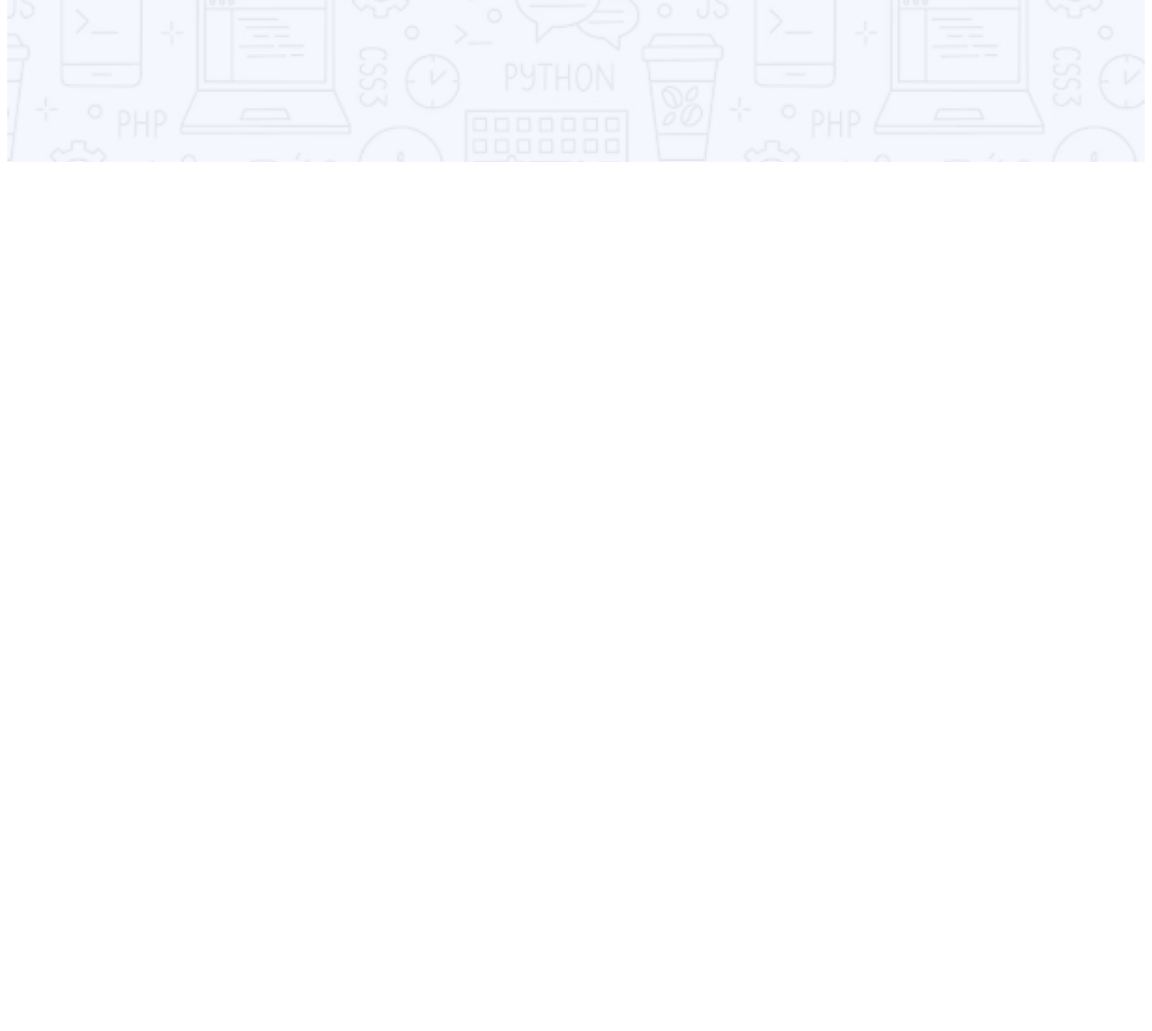
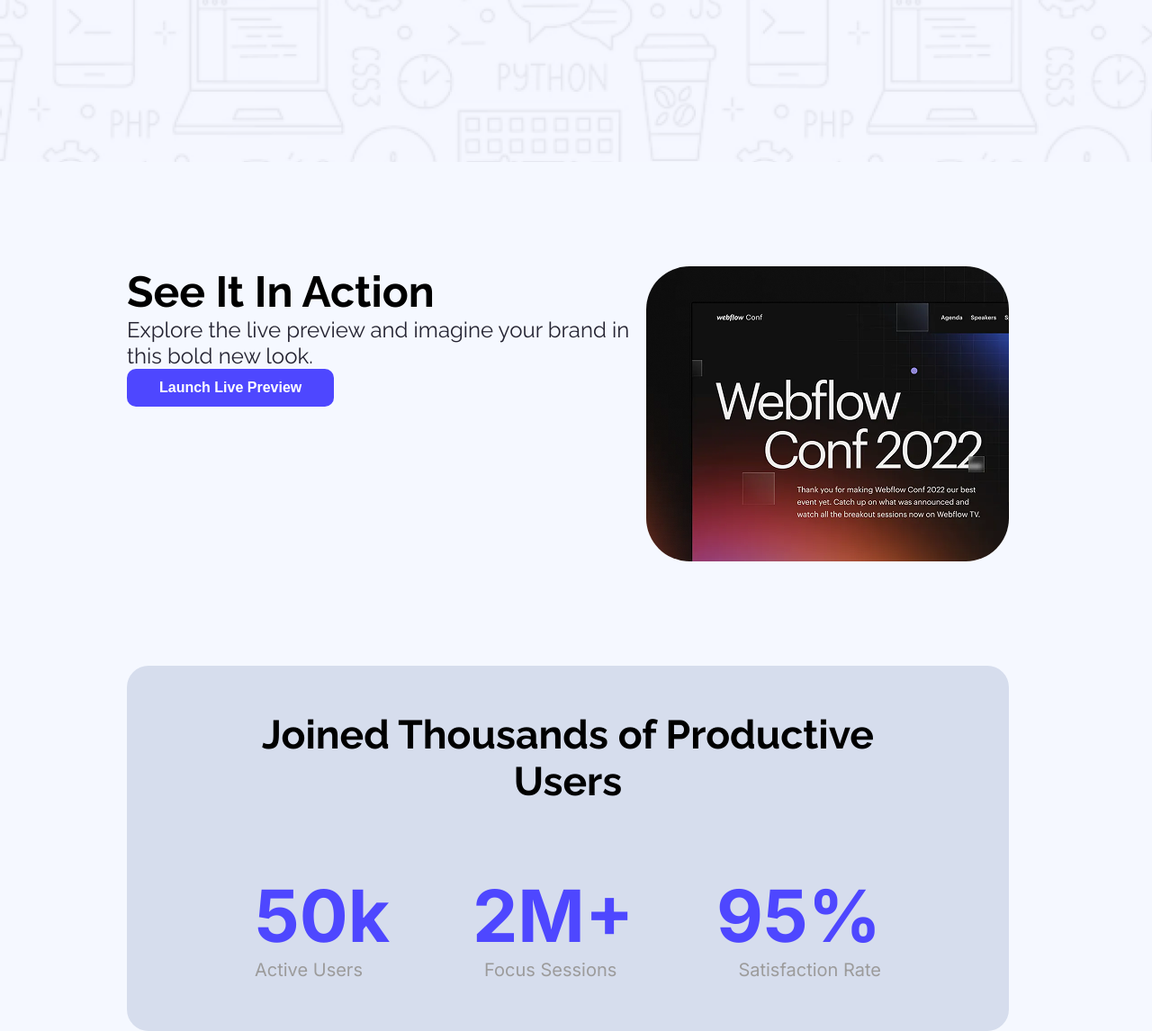
Before and after one commit to istiakmasrursaad/Assignment_01, a plain HTML site: page index.html in a window 1280 px wide. Shown: the part 568-1714 px from the top of the page at 90% size. Before the commit the page ends 800 px from the top, so only its background shows below. Drawn offline with Linux system fonts and the light colour scheme.

Commit message:
action & productive section added

```diff
--- a/index.html
+++ b/index.html
@@ -30,6 +30,38 @@
 
 
     </header>
+        <section class="SectionForming">
+        <div class="main-div">
+           <div>
+            <h3 class="maindivh3 raleway-font">See It In Action</h3>
+            <p class="pclass raleway-font ">Explore the live preview and imagine your brand in this bold new look.</p>
+            <a href=""><button class="btn-primary" >Launch Live Preview</button></a>
+           </div>
+           <img class="imag" src="./Assets/wc-mini.png" alt="wc-mini">
+        </div>
+    </section>
+
+
+    <section class="hello">
+        <div class="section3">
+            <header class="raleway-font headerSec3">
+                <h3>Joined Thousands of Productive Users</h3>
+            </header>
+            <div class="user1 inter-font" ><ul>
+                <li>50k</li>
+                <li>2M+</li>
+                <li>95%</li>
+            </ul></div>
+            <div class="user2 inter-font">
+                <ul>
+                <li>Active Users</li>
+                <li>Focus Sessions</li>
+                <li>Satisfaction Rate</li>
+            </ul>
+            </div>
+
+        </div>
+    </section>
 
 </body>
 </html>
--- a/style/style.css
+++ b/style/style.css
@@ -1,3 +1,11 @@
+* {
+    padding: 0px;
+    margin: 0px;
+}
+
+body {
+    background-color: #F5F8FF;
+}
 .P-headerer{
     background-image: url(../Assets/Hero-bg.png);
     background-size: cover;
@@ -18,9 +26,10 @@
     text-align:center;
 }
 .banner-description{
-    width: 905px;
+    max-width: 905px;
     height: 152px;
     text-align: center;
+    font-size: 87px;
 }
 .banner{
     justify-content: center;
@@ -75,3 +84,73 @@
     font-weight: bold;
 
 }
+.main-div{
+    display: flex;
+    justify-content: space-between;
+    margin:116px 159px 0 141px;
+}
+.maindivh3{
+    font-size: 48px;
+    font-weight: bold;
+}
+.pclass{
+    font-size: 24px;
+    font-weight: normal;
+    color: #252432;
+}
+.imag{
+    width:403px ;
+    height:328px ;
+    border-radius: 48px;
+}
+
+
+.hello{
+    display: flex;
+  justify-content: center;
+}
+
+.section3{
+
+  width: 1140px;
+  height: 306px;
+  margin-top: 116px;
+  border-radius: 24px;
+  background-color: #D6DDED;
+  justify-content: center;
+  padding: 50px 142px 50px 142px;
+  margin-left:141px ;
+  margin-right: 159px;
+
+
+}
+.headerSec3{
+    font-size: 38px;
+    font-weight: bold;
+    text-align: center;
+
+}
+.user1 ul{
+    display: flex;
+    justify-content: space-between;
+     list-style: none;
+     margin-top: 75px;
+}
+
+.user1 ul li{
+   font-size: 80px;
+   font-weight: bold;
+   color: #4E47FF;
+}
+.user2 ul{
+    display: flex;
+    justify-content: space-between;
+     list-style: none;
+
+}
+.user2 ul li{
+    margin-top: 0;
+   font-size: 20px;
+   font-weight:normal;
+   color: #9c9b9b;;
+}
```
